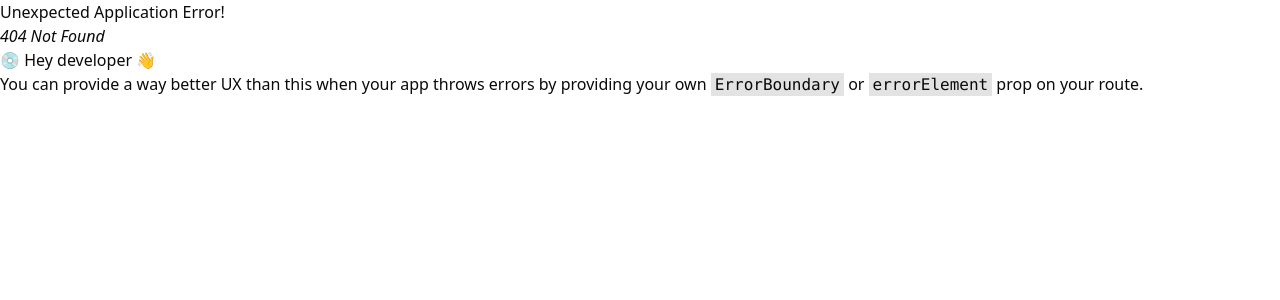
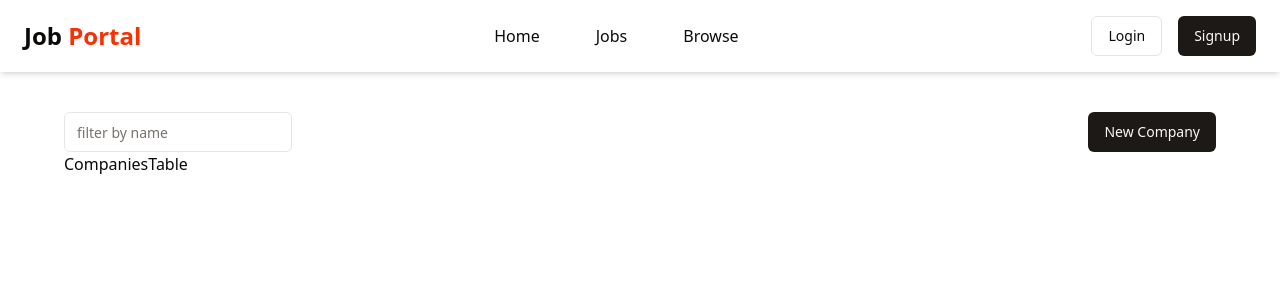
Before and after one commit to patilrohit1964/my_job_portal, a React (Vite) app in the folder client/: page /admin/companies in a window 1280 px wide. Before the commit this address had no page. Shown: the top 300 px of the page. Built offline with nearby package versions, Linux system fonts and the light colour scheme.

Commit message:
admin comp added

```diff
--- a/client/src/components/Home.jsx
+++ b/client/src/components/Home.jsx
@@ -1,13 +1,22 @@
-import React from 'react'
+import React, { useEffect } from 'react'
 import Navbar from './shared/Navbar'
 import HeroSection from './HeroSection'
 import CategoryCarousel from './CategoryCarousel'
 import LatestJobs from './LatestJobs'
 import Footer from './shared/Footer'
 import useGetAllJob from '@/hooks/useGetAllJob'
+import { useSelector } from 'react-redux'
+import { useNavigate } from 'react-router-dom'
 
 const Home = () => {
     useGetAllJob();
+    const { user } = useSelector(state => state.authSlice)
+    const navigate = useNavigate()
+    useEffect(() => {
+        if (user?.role == "recruiter") {
+            navigate("/admin/companies");
+        }
+    }, [])
     return (
         <div>
             <Navbar />
--- /dev/null
+++ b/client/src/components/admin/Companies.jsx
@@ -0,0 +1,22 @@
+import React from 'react'
+import { Input } from '../ui/input'
+import { Button } from '../ui/button'
+import Navbar from '../shared/Navbar'
+import CompaniesTable from './CompaniesTable'
+
+const Companies = () => {
+    return (
+        <div>
+            <Navbar />
+            <div className='max-w-6xl mx-auto my-10'>
+                <div className='flex items-center justify-between'>
+                    <Input className="w-fit" placeholder="filter by name" />
+                    <Button className="">New Company</Button>
+                </div>
+                <CompaniesTable />
+            </div>
+        </div>
+    )
+}
+
+export default Companies
--- /dev/null
+++ b/client/src/components/admin/CompaniesTable.jsx
@@ -0,0 +1,9 @@
+import React from 'react'
+
+const CompaniesTable = () => {
+  return (
+    <div>CompaniesTable</div>
+  )
+}
+
+export default CompaniesTable
--- a/client/src/components/shared/Navbar.jsx
+++ b/client/src/components/shared/Navbar.jsx
@@ -148,7 +148,7 @@
 
                                 {/* Profile & Logout Options */}
                                 <div className="flex flex-col mt-4 space-y-2">
-                                    {user.role === "student" && (
+                                    {user && user?.role === "student" && (
                                         <Link
                                             to="/profile"
                                             className="flex items-center gap-2 text-gray-700 hover:text-[#f83002] transition cursor-pointer"
```
Also changed, not shown: client/src/App.jsx (+7 -0 lines).
